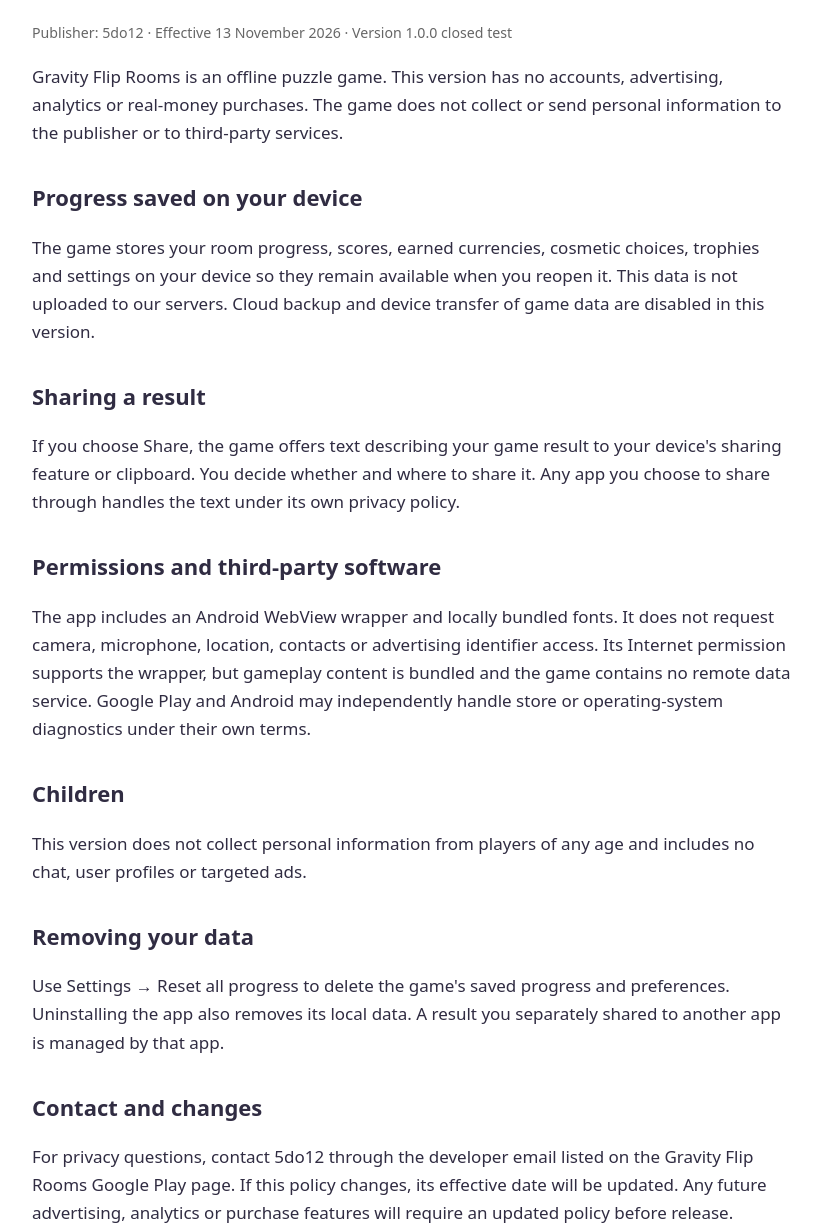
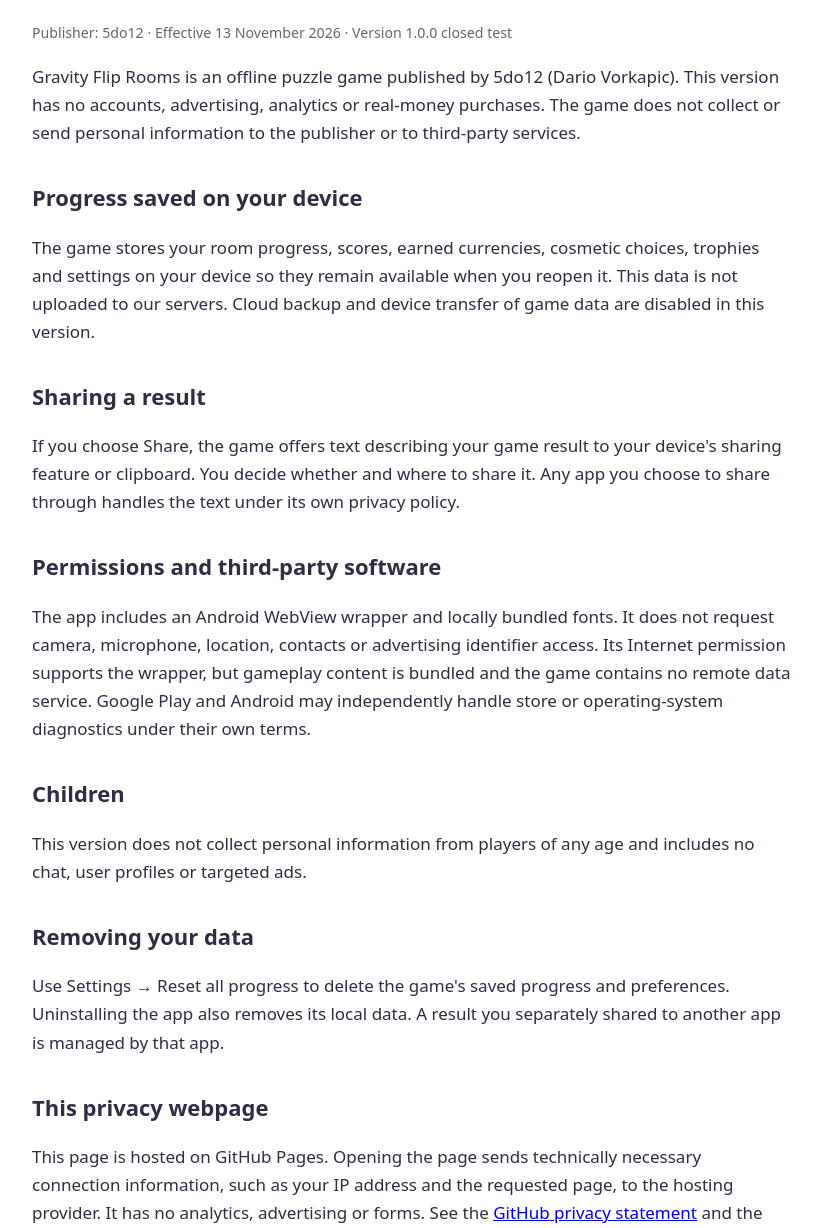
Before and after one commit to dvanula13/5do12-website, a plain HTML site: page gravity-flip-rooms-privacy-policy.html in a window 1280 px wide. Shown: the part 92-1320 px from the top of the page, without its empty margins (228-1049 px from the left). Drawn offline with Linux system fonts and the light colour scheme.

Commit message:
Add public privacy contact and hosting details

```diff
--- a/gravity-flip-rooms-privacy-policy.html
+++ b/gravity-flip-rooms-privacy-policy.html
@@ -2,11 +2,12 @@
 <html lang="en"><head><meta charset="utf-8"><meta name="viewport" content="width=device-width,initial-scale=1"><title>Gravity Flip Rooms Privacy Policy</title>
 <style>body{max-width:760px;margin:48px auto;padding:0 24px;font:17px/1.65 system-ui,sans-serif;color:#302c42}h1{line-height:1.15}h2{font-size:22px;margin-top:32px}small{color:#666}</style></head><body>
 <h1>Gravity Flip Rooms Privacy Policy</h1><p><small>Publisher: 5do12 · Effective 13 November 2026 · Version 1.0.0 closed test</small></p>
-<p>Gravity Flip Rooms is an offline puzzle game. This version has no accounts, advertising, analytics or real-money purchases. The game does not collect or send personal information to the publisher or to third-party services.</p>
+<p>Gravity Flip Rooms is an offline puzzle game published by 5do12 (Dario Vorkapic). This version has no accounts, advertising, analytics or real-money purchases. The game does not collect or send personal information to the publisher or to third-party services.</p>
 <h2>Progress saved on your device</h2><p>The game stores your room progress, scores, earned currencies, cosmetic choices, trophies and settings on your device so they remain available when you reopen it. This data is not uploaded to our servers. Cloud backup and device transfer of game data are disabled in this version.</p>
 <h2>Sharing a result</h2><p>If you choose Share, the game offers text describing your game result to your device's sharing feature or clipboard. You decide whether and where to share it. Any app you choose to share through handles the text under its own privacy policy.</p>
 <h2>Permissions and third-party software</h2><p>The app includes an Android WebView wrapper and locally bundled fonts. It does not request camera, microphone, location, contacts or advertising identifier access. Its Internet permission supports the wrapper, but gameplay content is bundled and the game contains no remote data service. Google Play and Android may independently handle store or operating-system diagnostics under their own terms.</p>
 <h2>Children</h2><p>This version does not collect personal information from players of any age and includes no chat, user profiles or targeted ads.</p>
 <h2>Removing your data</h2><p>Use Settings → Reset all progress to delete the game's saved progress and preferences. Uninstalling the app also removes its local data. A result you separately shared to another app is managed by that app.</p>
-<h2>Contact and changes</h2><p>For privacy questions, contact 5do12 through the developer email listed on the Gravity Flip Rooms Google Play page. If this policy changes, its effective date will be updated. Any future advertising, analytics or purchase features will require an updated policy before release.</p>
+<h2>This privacy webpage</h2><p>This page is hosted on GitHub Pages. Opening the page sends technically necessary connection information, such as your IP address and the requested page, to the hosting provider. It has no analytics, advertising or forms. See the <a href="https://docs.github.com/en/site-policy/privacy-policies/github-general-privacy-statement">GitHub privacy statement</a> and the <a href="https://5do12.de/datenschutz.html">5do12 website privacy notice</a> for website-hosting information. The game does not contact this webpage unless you choose to open it.</p>
+<h2>Contact and changes</h2><p>For privacy questions, contact 5do12 (Dario Vorkapic) at <a href="mailto:republikaborovo1@gmail.com">republikaborovo1@gmail.com</a>. If you email us, your message and contact details are used to handle your request; do not send passwords or payment details. If this policy changes, its effective date will be updated. Any future advertising, analytics or purchase features will require an updated policy before release.</p>
 </body></html>
```
